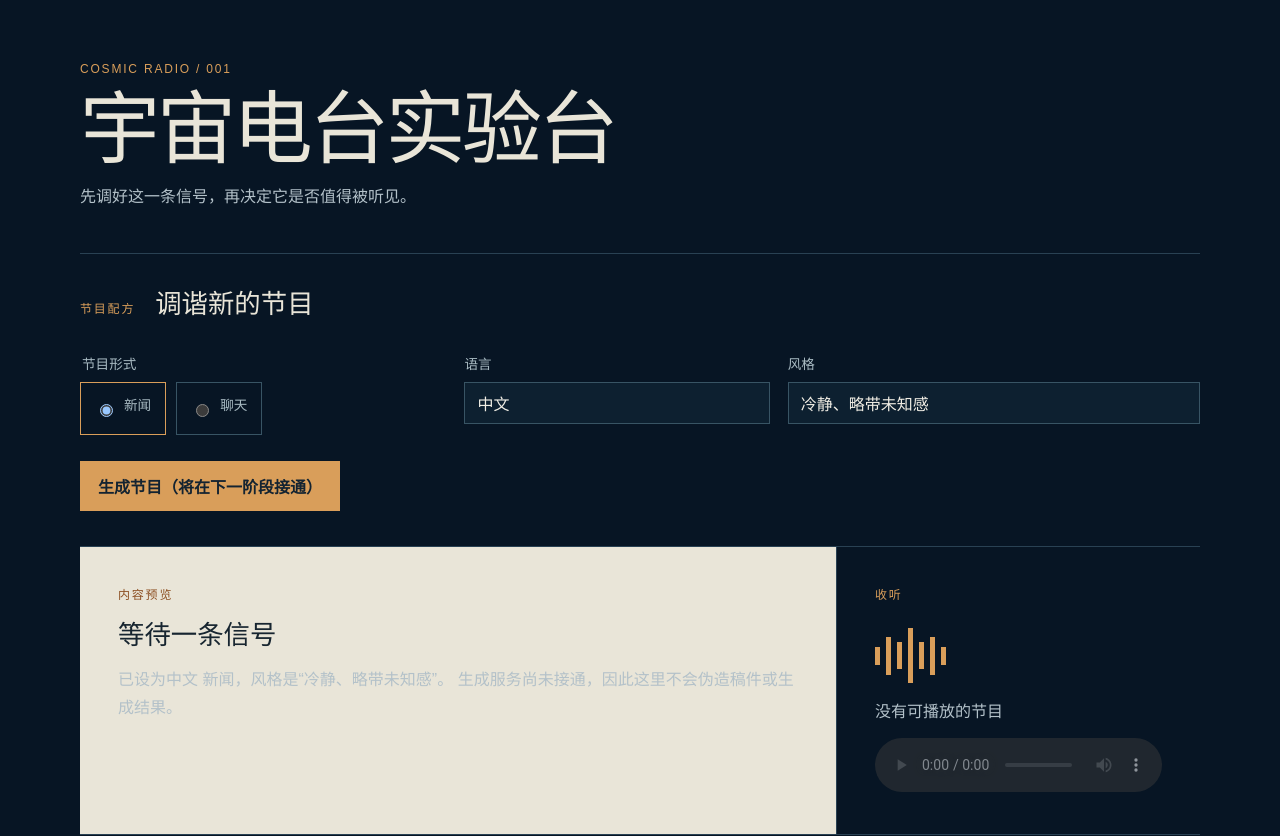
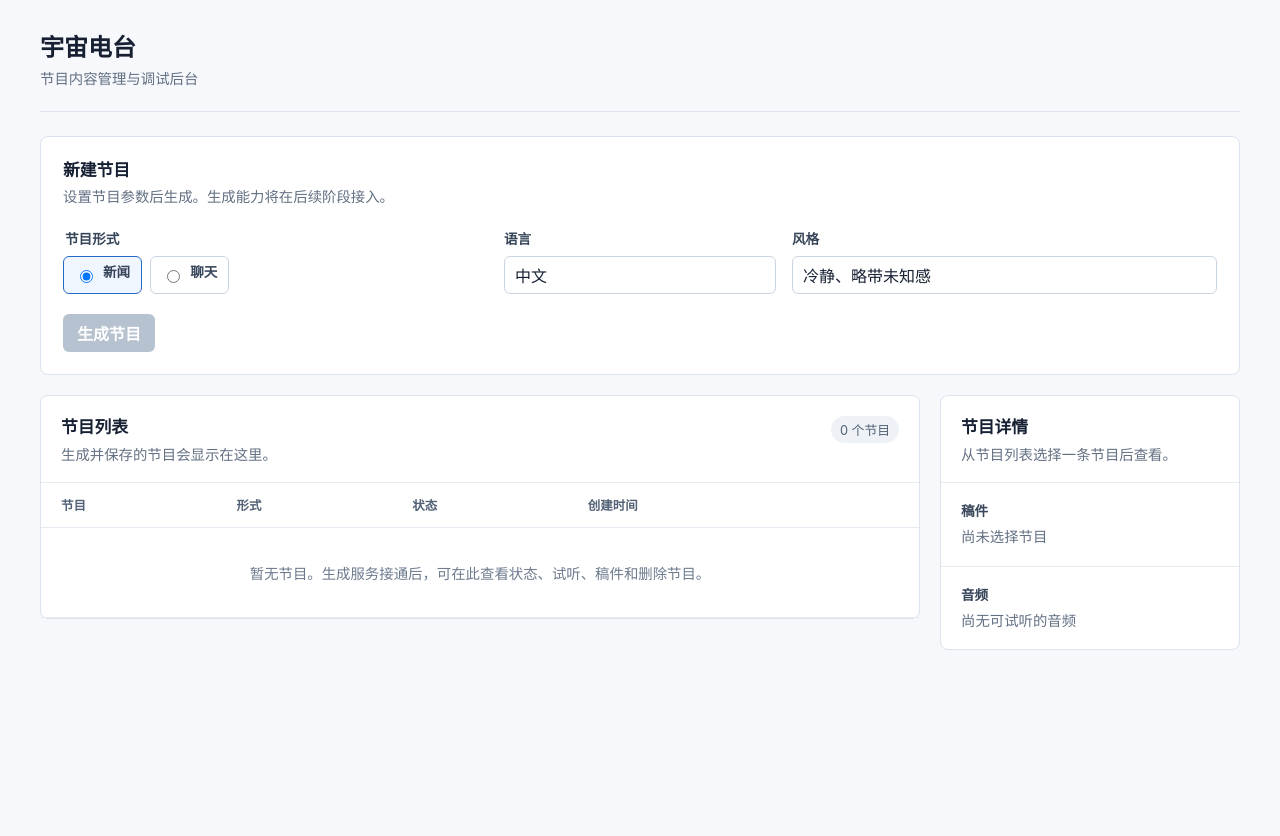
Before and after one commit to mayloveless/esp32, a Next.js app in the folder radio/: page / in a window 1280 px wide. Shown: the top 836 px of the page. After the commit the page ends 800 px from the top, so only its background shows below. Built offline with nearby package versions, Linux system fonts and the light colour scheme.

Commit message:
fix: radio task1

```diff
--- a/radio/app/globals.css
+++ b/radio/app/globals.css
@@ -1,38 +1,40 @@
-:root { color-scheme: dark; font-family: "Noto Sans SC", "Microsoft YaHei", sans-serif; background: #071524; color: #e9e5d8; }
+:root { color-scheme: light; font-family: Inter, "Noto Sans SC", "Microsoft YaHei", sans-serif; background: #f6f8fb; color: #172033; }
 * { box-sizing: border-box; }
 body { margin: 0; min-width: 320px; }
 button, input { font: inherit; }
-.workbench { width: min(1120px, calc(100% - 32px)); margin: 0 auto; padding: 62px 0 72px; }
-.masthead { max-width: 650px; margin-bottom: 42px; }
-.station-mark, .section-label { color: #d99e5a; font-size: .75rem; letter-spacing: .15em; margin: 0 0 11px; }
-h1, h2, p { margin-top: 0; }
-h1, h2 { font-family: Georgia, "Songti SC", serif; font-weight: 500; }
-h1 { font-size: clamp(2.6rem, 7vw, 5rem); line-height: .98; letter-spacing: -.045em; margin-bottom: 18px; }
-h2 { font-size: 1.65rem; margin-bottom: 14px; }
-.masthead > p:last-child, .paper-panel > p:last-child, .program-list > p { color: #b3c1c9; line-height: 1.75; }
-.console, .listening-room, .program-list { border-top: 1px solid #294153; }
-.console { padding: 28px 0 35px; }
-.console-heading { display: flex; align-items: baseline; gap: 20px; }
-.console-heading h2 { margin: 0; }
-.form-grid { display: grid; grid-template-columns: 1.2fr 1fr 1.35fr; gap: 18px; margin: 26px 0; }
-fieldset, label { border: 0; margin: 0; padding: 0; min-width: 0; }
-legend, label > span { display: block; color: #a9bbc3; font-size: .85rem; margin-bottom: 9px; }
-.format-options { display: flex; gap: 10px; }
-.format-option { display: flex; align-items: center; gap: 8px; border: 1px solid #385464; padding: 11px 14px; cursor: pointer; }
-.format-option:has(input:checked) { border-color: #d99e5a; color: #fff2dc; }
-input[type="text"], input:not([type]) { width: 100%; background: #0d2030; border: 1px solid #385464; border-radius: 0; color: #f1eee5; padding: 11px 12px; }
-input:focus-visible, button:focus-visible { outline: 3px solid #e7c177; outline-offset: 3px; }
-.tune-button { background: #d99e5a; color: #132331; border: 0; border-radius: 0; cursor: not-allowed; font-weight: 700; padding: 13px 18px; }
-.listening-room { display: grid; grid-template-columns: 1.35fr .65fr; }
-.paper-panel { background: #e9e5d8; color: #172530; min-height: 270px; padding: 38px; }
-.paper-panel .section-label { color: #8c4f22; }
-.audio-panel { border-left: 1px solid #294153; padding: 38px; }
-.audio-panel > p:last-of-type { color: #b3c1c9; }
-.audio-panel audio { width: 100%; opacity: .55; }
-.waveform { align-items: center; display: flex; gap: 6px; height: 85px; }
-.waveform i { background: #d99e5a; display: block; width: 5px; }
-.waveform i:nth-child(1), .waveform i:nth-child(7) { height: 18px; }.waveform i:nth-child(2), .waveform i:nth-child(6) { height: 38px; }.waveform i:nth-child(3), .waveform i:nth-child(5) { height: 27px; }.waveform i:nth-child(4) { height: 55px; }
-.program-list { align-items: start; display: flex; justify-content: space-between; gap: 32px; padding: 30px 0; }
-.program-list h2 { margin-bottom: 0; }
-.program-list > p { max-width: 350px; margin-bottom: 0; }
-@media (max-width: 700px) { .workbench { padding-top: 38px; }.form-grid, .listening-room { grid-template-columns: 1fr; }.audio-panel { border-left: 0; border-top: 1px solid #294153; }.program-list { display: block; }.program-list > p { margin-top: 18px; } }
+h1, h2, h3, p { margin-top: 0; }
+.workbench { width: min(1200px, calc(100% - 32px)); margin: 0 auto; padding: 32px 0 52px; }
+.page-header { border-bottom: 1px solid #dce3ed; margin-bottom: 24px; padding-bottom: 20px; }
+.page-header h1 { font-size: 1.5rem; line-height: 1.3; margin-bottom: 5px; }
+.page-header p, .panel-heading p, .detail-section p { color: #637083; font-size: .9rem; line-height: 1.55; margin-bottom: 0; }
+.panel { background: #fff; border: 1px solid #dce3ed; border-radius: 8px; }
+.create-panel { padding: 22px; }
+.panel-heading { align-items: start; display: flex; justify-content: space-between; gap: 20px; }
+.panel-heading h2 { font-size: 1.05rem; line-height: 1.4; margin-bottom: 4px; }
+.form-grid { display: grid; grid-template-columns: 1.25fr .8fr 1.25fr; gap: 16px; margin: 20px 0; }
+fieldset, label { border: 0; margin: 0; min-width: 0; padding: 0; }
+legend, label > span { color: #38465a; display: block; font-size: .85rem; font-weight: 600; margin-bottom: 8px; }
+.format-options { display: flex; gap: 8px; }
+.format-option { align-items: center; border: 1px solid #cbd5e1; border-radius: 6px; cursor: pointer; display: flex; gap: 7px; min-height: 38px; padding: 0 11px; }
+.format-option:has(input:checked) { border-color: #2769c7; background: #f0f6ff; color: #174d98; }
+input[type="text"], input:not([type]) { background: #fff; border: 1px solid #cbd5e1; border-radius: 6px; color: #172033; min-height: 38px; padding: 8px 10px; width: 100%; }
+input:focus-visible, button:focus-visible { outline: 3px solid #b9d5fb; outline-offset: 2px; }
+.primary-button { background: #2769c7; border: 0; border-radius: 6px; color: #fff; font-weight: 600; min-height: 38px; padding: 0 14px; }
+.primary-button:disabled { background: #b7c2d0; cursor: not-allowed; }
+.management-grid { align-items: start; display: grid; gap: 20px; grid-template-columns: minmax(0, 1fr) 300px; margin-top: 20px; }
+.program-list { min-width: 0; }
+.program-list .panel-heading, .detail-panel .panel-heading { border-bottom: 1px solid #e6ebf1; padding: 20px 20px 16px; }
+.count { background: #eef2f7; border-radius: 999px; color: #526176; font-size: .8rem; padding: 4px 9px; white-space: nowrap; }
+.table-wrap { overflow-x: auto; }
+table { border-collapse: collapse; min-width: 640px; width: 100%; }
+th, td { border-bottom: 1px solid #e6ebf1; padding: 13px 20px; text-align: left; }
+th { color: #526176; font-size: .78rem; font-weight: 600; white-space: nowrap; }
+td { color: #4a586c; font-size: .9rem; }
+.empty-row td { color: #6d7a8d; padding: 34px 20px; text-align: center; }
+.detail-panel { overflow: hidden; }
+.detail-section { border-bottom: 1px solid #e6ebf1; padding: 17px 20px; }
+.detail-section:last-child { border-bottom: 0; }
+.detail-section h3 { color: #38465a; font-size: .85rem; margin-bottom: 6px; }
+.sr-only { height: 1px; margin: -1px; overflow: hidden; padding: 0; position: absolute; width: 1px; clip: rect(0, 0, 0, 0); white-space: nowrap; }
+@media (max-width: 820px) { .management-grid { grid-template-columns: 1fr; }.detail-panel { display: grid; grid-template-columns: 1fr 1fr; }.detail-panel .panel-heading { grid-column: 1 / -1; }.detail-section { border-bottom: 0; }.detail-section + .detail-section { border-left: 1px solid #e6ebf1; } }
+@media (max-width: 620px) { .workbench { padding-top: 22px; }.form-grid { grid-template-columns: 1fr; }.detail-panel { display: block; }.detail-section + .detail-section { border-left: 0; border-top: 1px solid #e6ebf1; }.panel-heading { align-items: start; }.count { margin-top: 2px; } }
--- a/radio/components/radio-workbench.tsx
+++ b/radio/components/radio-workbench.tsx
@@ -10,18 +10,21 @@ export function RadioWorkbench() {
 
   return (
     <main className="workbench">
-      <header className="masthead">
-        <p className="station-mark">COSMIC RADIO / 001</p>
-        <h1>宇宙电台实验台</h1>
-        <p>先调好这一条信号，再决定它是否值得被听见。</p>
+      <header className="page-header">
+        <div>
+          <h1>宇宙电台</h1>
+          <p>节目内容管理与调试后台</p>
+        </div>
       </header>
 
-      <section className="console" aria-labelledby="compose-heading">
-        <div className="console-heading">
-          <p className="section-label">节目配方</p>
-          <h2 id="compose-heading">调谐新的节目</h2>
+      <section className="panel create-panel" aria-labelledby="compose-heading">
+        <div className="panel-heading">
+          <div>
+            <h2 id="compose-heading">新建节目</h2>
+            <p>设置节目参数后生成。生成能力将在后续阶段接入。</p>
+          </div>
         </div>
-        <div className="form-grid">
+        <div className="form-grid" role="group" aria-label="节目参数">
           <fieldset>
             <legend>节目形式</legend>
             <div className="format-options">
@@ -48,35 +51,57 @@ export function RadioWorkbench() {
             <input onChange={(event) => setStyle(event.target.value)} value={style} />
           </label>
         </div>
-        <button className="tune-button" type="button">
-          生成节目（将在下一阶段接通）
+        <button className="primary-button" disabled type="button">
+          生成节目
         </button>
       </section>
 
-      <section className="listening-room" aria-labelledby="preview-heading">
-        <div className="paper-panel">
-          <p className="section-label">内容预览</p>
-          <h2 id="preview-heading">等待一条信号</h2>
-          <p>
-            已设为{language} {format === "news" ? "新闻" : "聊天"}，风格是“{style}”。
-            生成服务尚未接通，因此这里不会伪造稿件或生成结果。
-          </p>
-        </div>
-        <div className="audio-panel">
-          <p className="section-label">收听</p>
-          <div className="waveform" aria-hidden="true"><i /><i /><i /><i /><i /><i /><i /></div>
-          <p>没有可播放的节目</p>
-          <audio aria-label="节目音频播放器" controls />
-        </div>
-      </section>
+      <div className="management-grid">
+        <section className="panel program-list" aria-labelledby="library-heading">
+          <div className="panel-heading">
+            <div>
+              <h2 id="library-heading">节目列表</h2>
+              <p>生成并保存的节目会显示在这里。</p>
+            </div>
+            <span className="count" aria-label="节目数量">0 个节目</span>
+          </div>
+          <div className="table-wrap">
+            <table>
+              <thead>
+                <tr>
+                  <th scope="col">节目</th>
+                  <th scope="col">形式</th>
+                  <th scope="col">状态</th>
+                  <th scope="col">创建时间</th>
+                  <th scope="col"><span className="sr-only">操作</span></th>
+                </tr>
+              </thead>
+              <tbody>
+                <tr className="empty-row">
+                  <td colSpan={5}>暂无节目。生成服务接通后，可在此查看状态、试听、稿件和删除节目。</td>
+                </tr>
+              </tbody>
+            </table>
+          </div>
+        </section>
 
-      <section className="program-list" aria-labelledby="library-heading">
-        <div>
-          <p className="section-label">节目列表</p>
-          <h2 id="library-heading">档案仍然为空</h2>
-        </div>
-        <p>第一条节目生成并保存后，会在这里出现。</p>
-      </section>
+        <aside className="panel detail-panel" aria-labelledby="detail-heading">
+          <div className="panel-heading">
+            <div>
+              <h2 id="detail-heading">节目详情</h2>
+              <p>从节目列表选择一条节目后查看。</p>
+            </div>
+          </div>
+          <div className="detail-section">
+            <h3>稿件</h3>
+            <p>尚未选择节目</p>
+          </div>
+          <div className="detail-section">
+            <h3>音频</h3>
+            <p>尚无可试听的音频</p>
+          </div>
+        </aside>
+      </div>
     </main>
   );
 }
```
Also changed, not shown: 2 other files (tests, documents, lock files or other folders).
